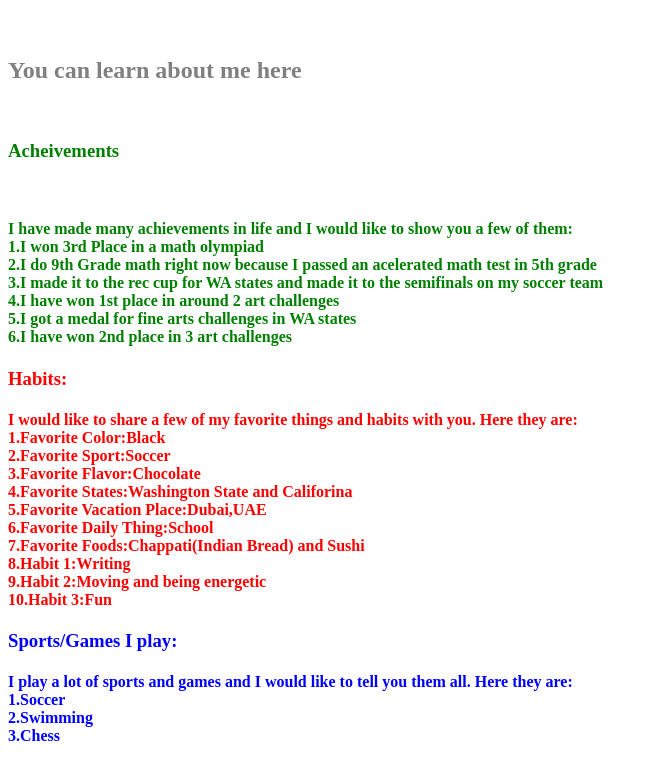
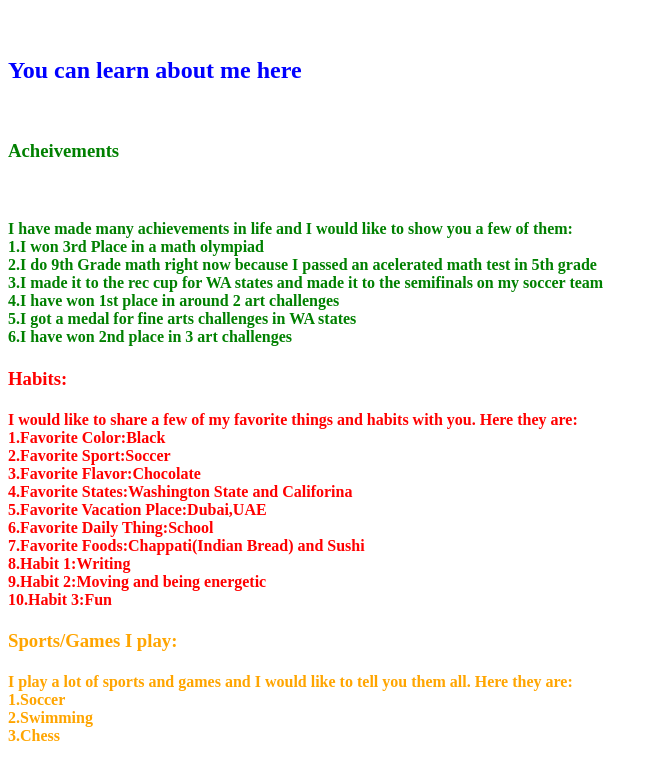
Before and after one commit to Karthikns77/karthikns77.github.io, a plain HTML site: page index.html in a window 1280 px wide. Shown: the part 61-828 px from the top of the page, without its empty margins (0-658 px from the left). Drawn offline with Linux system fonts and the light colour scheme.

Commit message:
Website Creation

```diff
--- a/index.html
+++ b/index.html
@@ -2,7 +2,7 @@
 <html lang="en">
     <body>
         <h1 style="color: black;">WELCOME TO KARTHIKS WEBSITE</h1><br/>
-        <h2 style= "color:grey;">You can learn about me here</h2><br/>
+        <h2 style= "color:blue;">You can learn about me here</h2><br/>
         <h3 style= "color:green;">Acheivements</h3><br/>
         <h4 style= "color:green;">I have made many achievements in life and I would like to show you a few of them:<br/>
         1.I won 3rd Place in a math olympiad<br/>
@@ -23,8 +23,8 @@
         8.Habit 1:Writing<br/>
         9.Habit 2:Moving and being energetic<br/>
         10.Habit 3:Fun</h4>
-        <h3 style= "color:blue;">Sports/Games I play:</h3>
-        <h4 style= "color:blue;">I play a lot of sports and games and I would like to tell you them all. Here they are:<br/>
+        <h3 style= "color:orange;">Sports/Games I play:</h3>
+        <h4 style= "color:orange;">I play a lot of sports and games and I would like to tell you them all. Here they are:<br/>
         1.Soccer<br/>
         2.Swimming<br/>
         3.Chess</h4>
```
